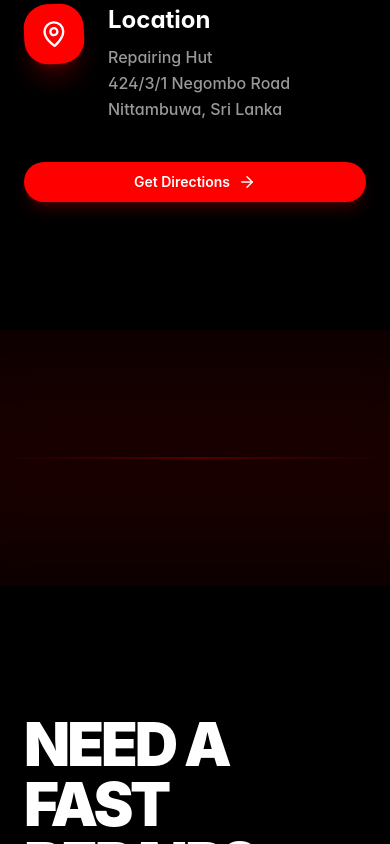
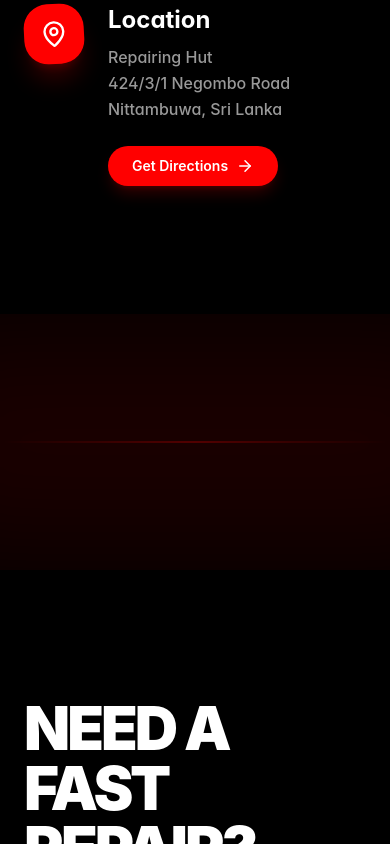
Before and after one commit to SavinduRashmika2000/Repairing-Hut, a React (Vite) app: page / in a window 390 px wide. Shown: the part 4790-5634 px from the top of the page. Built offline with nearby package versions, Linux system fonts and the light colour scheme.

Commit message:
Refine: Align Get Directions button with address text for better visual balance

```diff
--- a/src/App.tsx
+++ b/src/App.tsx
@@ -385,21 +385,21 @@ export default function App() {
                       </div>
                       <div>
                         <h3 className="text-2xl font-bold mb-2">Location</h3>
-                        <p className="text-slate-500 dark:text-white/60 text-base leading-relaxed font-medium">
+                        <p className="text-slate-500 dark:text-white/60 text-base leading-relaxed font-medium mb-6">
                           Repairing Hut<br />
                           424/3/1 Negombo Road<br />
                           Nittambuwa, Sri Lanka
                         </p>
+                        <a
+                          href="https://maps.app.goo.gl/ZpSR3GsBz6g4biXC9"
+                          target="_blank"
+                          rel="noopener noreferrer"
+                          className="btn-primary !px-6 !py-2.5 !text-sm flex w-fit shadow-lg shadow-brand-red/20"
+                        >
+                          Get Directions <ArrowRight size={18} />
+                        </a>
                       </div>
                     </div>
-                    <a
-                      href="https://maps.app.goo.gl/ZpSR3GsBz6g4biXC9"
-                      target="_blank"
-                      rel="noopener noreferrer"
-                      className="btn-primary !px-6 !py-2.5 !text-sm w-full md:w-fit shadow-lg shadow-brand-red/20"
-                    >
-                      Get Directions <ArrowRight size={18} />
-                    </a>
                   </div>
                 </motion.div>
               </div>
```
